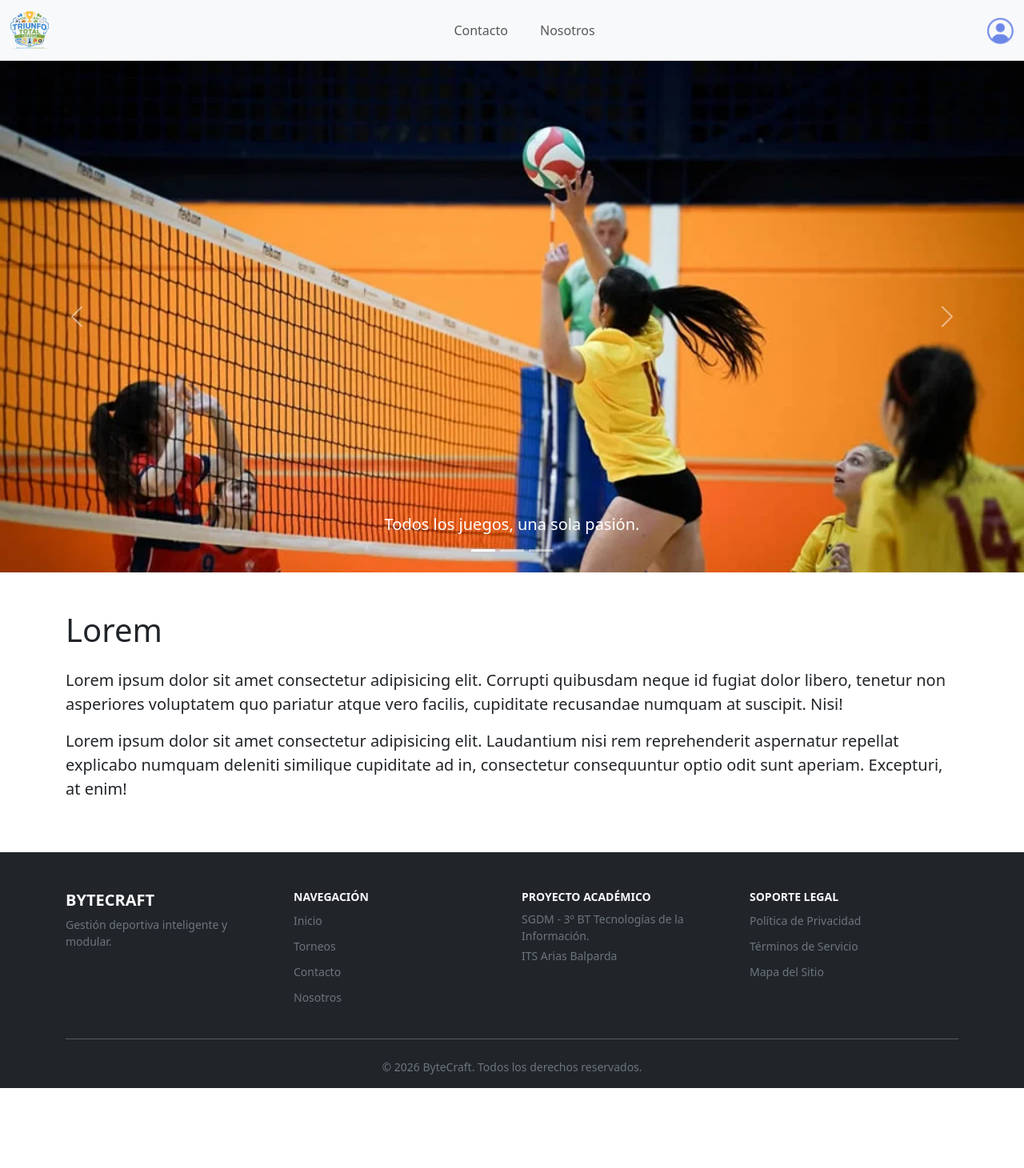
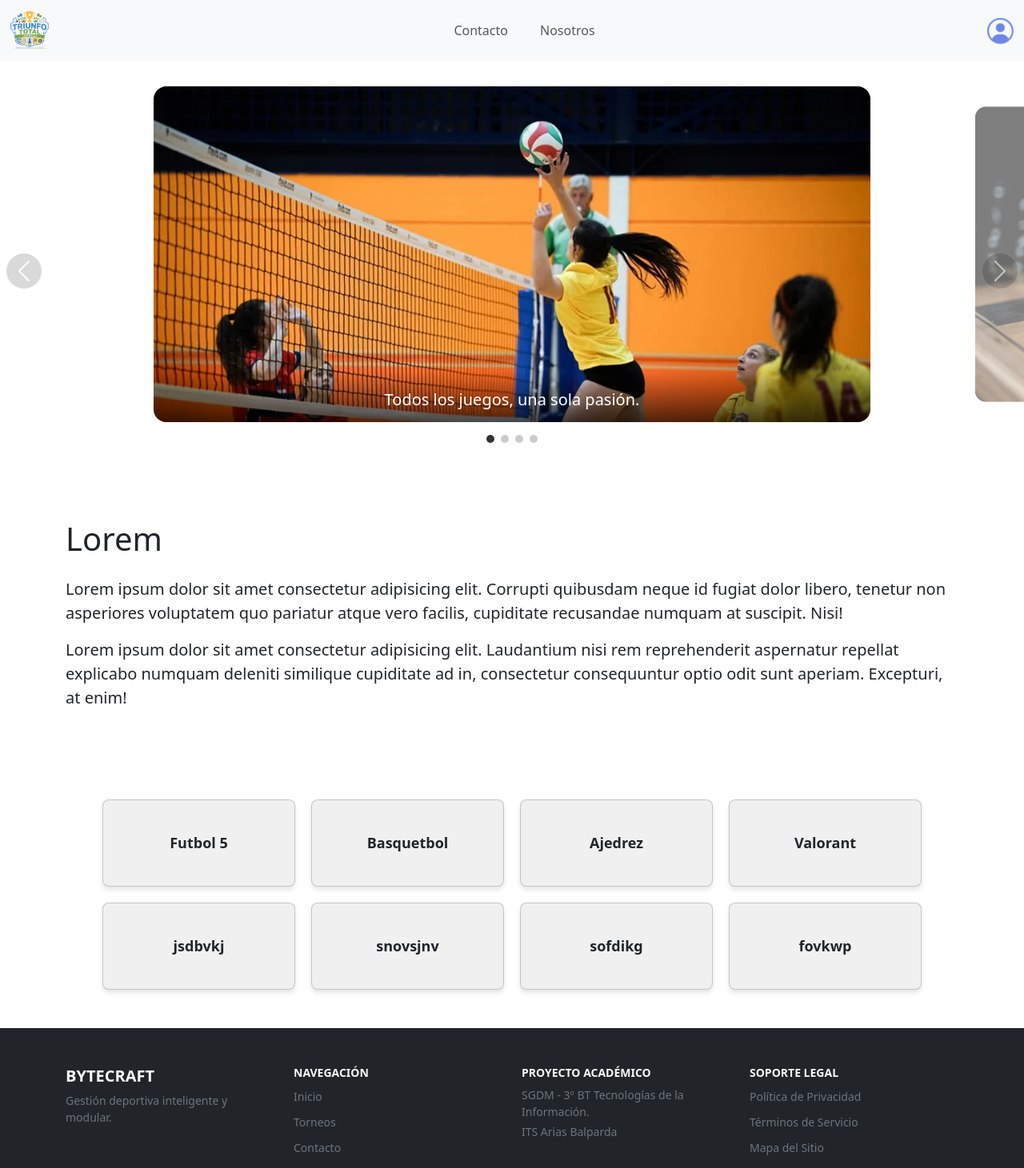
Before and after one commit to MicaelaChans/ByteCraft, a React (Vite) app in the folder TriunfoTotal/: page / in a window 1280 px wide. Shown: the top 1461 px of the page at 80% size. Before the commit the page ends 1361 px from the top, so only its background shows below. Built offline with nearby package versions, Linux system fonts and the light colour scheme.

Commit message:
creacion de tarjettas en home y arreglos del login y registro
..

```diff
--- a/TriunfoTotal/src/components/Home.jsx
+++ b/TriunfoTotal/src/components/Home.jsx
@@ -1,5 +1,6 @@
 import MyCarousel from "../components/partials/MyCarousel";
 import Footer from "./partials/Footer";
+import home from "../css/home.css";
 
 function Home() {
 
@@ -27,6 +28,16 @@ function Home() {
           </div>
         </div>
       </section>
+      <section className="cards-container py-5">
+              <div className="card">Futbol 5</div>
+              <div className="card">Basquetbol</div>
+              <div className="card">Ajedrez</div>
+              <div className="card">Valorant</div>
+              <div className="card">jsdbvkj</div>
+              <div className="card">snovsjnv</div>
+              <div className="card">sofdikg</div>
+              <div className="card">fovkwp</div>
+            </section>
       <Footer />
     </>
   );
--- a/TriunfoTotal/src/components/Profile.jsx
+++ b/TriunfoTotal/src/components/Profile.jsx
@@ -75,7 +75,7 @@ function Profile() {
       // await axios.put("http://localhost/api/profile.php", formData);
       await new Promise((resolve) => setTimeout(resolve, 500));
       dispatch(updateProfile(formData));
-      setEditMode(false);
+      navigate("/");
     } finally {
       setSaving(false);
     }
--- a/TriunfoTotal/src/components/partials/MyCarousel.jsx
+++ b/TriunfoTotal/src/components/partials/MyCarousel.jsx
@@ -1,96 +1,82 @@
-import "../../css/MyCarousel.css"
+import { useState } from "react";
+import "../../css/myCarousel.css";
+
+const slides = [
+  { src: "/img/voleibol.webp", alt: "voleibol", caption: "Todos los juegos, una sola pasión." },
+  { src: "/img/ajedrez.webp", alt: "ajedrez", caption: "Todos los juegos, una sola pasión." },
+  { src: "/img/futbol.jpg", alt: "futbol", caption: "Todos los juegos, una sola pasión." },
+  { src: "/img/Esport.png", alt: "e-sports", caption: "Todos los juegos, una sola pasión." },
+];
+
+const SLIDE_WIDTH = 70;
+const GAP = 6;
+const STEP = SLIDE_WIDTH + GAP;
 
 function MyCarousel() {
+  const [activeIndex, setActiveIndex] = useState(0);
+
+  function goTo(index) {
+    // wrap-around: si te pasás del final volvés al principio, y viceversa
+    const total = slides.length;
+    setActiveIndex(((index % total) + total) % total);
+  }
+
+  const offset = 50 - activeIndex * STEP - SLIDE_WIDTH / 2;
+
   return (
-    <div id="carouselExampleCaptions" className="carousel slide">
-      <div className="carousel-indicators">
-        <button
-          type="button"
-          data-bs-target="#carouselExampleCaptions"
-          data-bs-slide-to="0"
-          className="active"
-          aria-current="true"
-          aria-label="Slide 1"
-        ></button>
-
-        <button
-          type="button"
-          data-bs-target="#carouselExampleCaptions"
-          data-bs-slide-to="1"
-          aria-label="Slide 2"
-        ></button>
-
-        <button
-          type="button"
-          data-bs-target="#carouselExampleCaptions"
-          data-bs-slide-to="2"
-          aria-label="Slide 3"
-        ></button>
-      </div>
-
-      <div className="carousel-inner">
-        <div className="carousel-item active">
-          <img
-            src="/img/voleibol.webp"
-            className="d-block imgCarrusel"
-            alt="voleibol"
-          />
-          <div className="carousel-caption d-none d-md-block">
-            <h5>Todos los juegos, una sola pasión.</h5>
-          </div>
-        </div>
-
-        <div className="carousel-item">
-          <img
-            src="/img/ajedrez.webp"
-            className="d-block imgCarrusel"
-            alt="ajedrez"
-          />
-          <div className="carousel-caption d-none d-md-block">
-            <h5>Todos los juegos, una sola pasión.</h5>
-          </div>
-        </div>
-
-        <div className="carousel-item">
-          <img
-            src= "img/Esport.png"
-            className="d-block imgCarrusel"
-            alt="Esport"
-          />
-          <div className="carousel-caption d-none d-md-block">
-            <h5>Todos los juegos, una sola pasión.</h5>
-          </div>
-        </div>
-
-        <div className="carousel-item">
-          <img
-            src="/img/futbol.jpg"
-            className="d-block imgCarrusel"
-            alt="futbol"
-          />
-          <div className="carousel-caption d-none d-md-block">
-            <h5>Todos los juegos, una sola pasión.</h5>
-          </div>
+    <div className="my-carousel">
+      <div className="carousel-viewport">
+        <div
+          className="carousel-track"
+          style={{ transform: `translateX(${offset}%)` }}
+        >
+          {slides.map((slide, index) => (
+            <div
+              key={slide.alt}
+              className={`carousel-slide ${index === activeIndex ? "active" : ""}`}
+              style={{ width: `${SLIDE_WIDTH}%`, marginRight: `${GAP}%` }}
+              onClick={() => goTo(index)}
+            >
+              <img src={slide.src} alt={slide.alt} />
+              {index === activeIndex && (
+                <div className="carousel-caption">
+                  <h5>{slide.caption}</h5>
+                </div>
+              )}
+            </div>
+          ))}
         </div>
       </div>
 
       <button
+        type="button"
         className="carousel-control-prev"
-        type="button"
-        data-bs-target="#carouselExampleCaptions"
-        data-bs-slide="prev"
+        onClick={() => goTo(activeIndex - 1)}
+        aria-label="Anterior"
       >
         <span className="carousel-control-prev-icon"></span>
       </button>
 
       <button
+        type="button"
         className="carousel-control-next"
-        type="button"
-        data-bs-target="#carouselExampleCaptions"
-        data-bs-slide="next"
+        onClick={() => goTo(activeIndex + 1)}
+        aria-label="Siguiente"
       >
         <span className="carousel-control-next-icon"></span>
       </button>
+
+      <div className="carousel-indicators">
+        {slides.map((slide, index) => (
+          <button
+            key={slide.alt}
+            type="button"
+            className={index === activeIndex ? "active" : ""}
+            aria-label={`Ir a ${slide.alt}`}
+            onClick={() => goTo(index)}
+          ></button>
+        ))}
+      </div>
     </div>
   );
 }
--- a/TriunfoTotal/src/css/home.css
+++ b/TriunfoTotal/src/css/home.css
@@ -0,0 +1,21 @@
+.cards-container {
+  display: grid;
+  grid-template-columns: repeat(4, 1fr);
+  grid-template-rows: repeat(2, auto);
+  gap: 20px;
+  width: 80%;
+  max-width: 1200px;
+  margin: 0 auto;
+  justify-items: center;
+}
+
+.card {
+  background-color: #f0f0f0;
+  border-radius: 8px;
+  text-align: center;
+  padding: 40px 20px;
+  font-size: 18px;
+  font-weight: bold;
+  box-shadow: 0 4px 6px rgba(0,0,0,0.1);
+  width: 100%;
+}
--- a/TriunfoTotal/src/css/login.css
+++ b/TriunfoTotal/src/css/login.css
@@ -1,10 +1,30 @@
 .login-page {
+  position: relative;
   display: flex;
   justify-content: center;
+  align-items: center;
+  min-height: 100vh;
   padding: 4rem 1rem;
+  overflow: hidden;
+}
+
+/* fondo con foto esfumada: la imagen real vive en ::before, agrandada y
+   difuminada, con un velo blanco encima para que no compita con la tarjeta */
+.login-page::before {
+  content: "";
+  position: absolute;
+  inset: 0;
+  background:
+    linear-gradient(rgba(255, 255, 255, 0.6), rgba(255, 255, 255, 0.6)),
+    url("/img/esqui.jpg") center/cover no-repeat;
+  filter: blur(12px);
+  transform: scale(1.1); /* tapa el borde nítido que deja el blur */
+  z-index: 0;
 }
 
 .login-card {
+  position: relative;
+  z-index: 1;
   width: 100%;
   max-width: 380px;
   background: #fff;
--- a/TriunfoTotal/src/css/myCarousel.css
+++ b/TriunfoTotal/src/css/myCarousel.css
@@ -1,4 +1,108 @@
-.imgCarrusel {
-    width: 100%;
-    height: 50%;
+.my-carousel {
+  position: relative;
+  width: 100%;
+  padding: 2rem 0;
 }
+
+.carousel-viewport {
+  overflow: hidden;
+  width: 100%;
+}
+
+.carousel-track {
+  display: flex;
+  transition: transform 0.5s ease;
+}
+
+.carousel-slide {
+  flex-shrink: 0;
+  position: relative;
+  height: 420px;
+  border-radius: 16px;
+  overflow: hidden;
+  cursor: pointer;
+  opacity: 0.5;
+  transform: scale(0.88);
+  transition: opacity 0.5s ease, transform 0.5s ease;
+}
+
+.carousel-slide.active {
+  opacity: 1;
+  transform: scale(1);
+  cursor: default;
+}
+
+.carousel-slide img {
+  width: 100%;
+  height: 100%;
+  object-fit: cover;
+  display: block;
+}
+
+.carousel-caption {
+  position: absolute;
+  bottom: 0;
+  left: 0;
+  right: 0;
+  padding: 1.5rem 1rem 1rem;
+  background: linear-gradient(to top, rgba(0, 0, 0, 0.65), transparent);
+  color: #fff;
+  text-align: center;
+}
+
+.carousel-caption h5 {
+  margin: 0;
+}
+
+.carousel-control-prev,
+.carousel-control-next {
+  position: absolute;
+  top: 50%;
+  transform: translateY(-50%);
+  z-index: 2;
+  background: rgba(0, 0, 0, 0.3);
+  border: none;
+  border-radius: 50%;
+  width: 44px;
+  height: 44px;
+  display: flex;
+  align-items: center;
+  justify-content: center;
+}
+
+.carousel-control-prev {
+  left: 8px;
+}
+
+.carousel-control-next {
+  right: 8px;
+}
+
+.carousel-indicators {
+  position: static;
+  display: flex;
+  justify-content: center;
+  gap: 8px;
+  margin-top: 1rem;
+}
+
+.carousel-indicators button {
+  width: 10px;
+  height: 10px;
+  border-radius: 50%;
+  border: none;
+  background: #ccc;
+  padding: 0;
+  opacity: 1;
+  text-indent: 0;
+}
+
+.carousel-indicators button.active {
+  background: #333;
+}
+
+@media (max-width: 768px) {
+  .carousel-slide {
+    height: 260px;
+  }
+}
--- a/TriunfoTotal/src/css/profile.css
+++ b/TriunfoTotal/src/css/profile.css
@@ -1,10 +1,29 @@
 .profile-page {
+  position: relative;
   display: flex;
   justify-content: center;
+  align-items: center;
+  min-height: 100vh;
   padding: 3rem 1rem;
+  overflow: hidden;
+}
+
+/* fondo con foto esfumada, mismo criterio que en login.css */
+.profile-page::before {
+  content: "";
+  position: absolute;
+  inset: 0;
+  background:
+    linear-gradient(rgba(255, 255, 255, 0.6), rgba(255, 255, 255, 0.6)),
+    url("/img/Kayak-Profile.webp") center/cover no-repeat;
+  filter: blur(12px);
+  transform: scale(1.1);
+  z-index: 0;
 }
 
 .profile-card {
+  position: relative;
+  z-index: 1;
   width: 100%;
   max-width: 460px;
   background: #fff;
```
Also changed, not shown: TriunfoTotal/public/img/Kayak-Profile.webp (added), TriunfoTotal/public/img/esqui.jpg (added).
